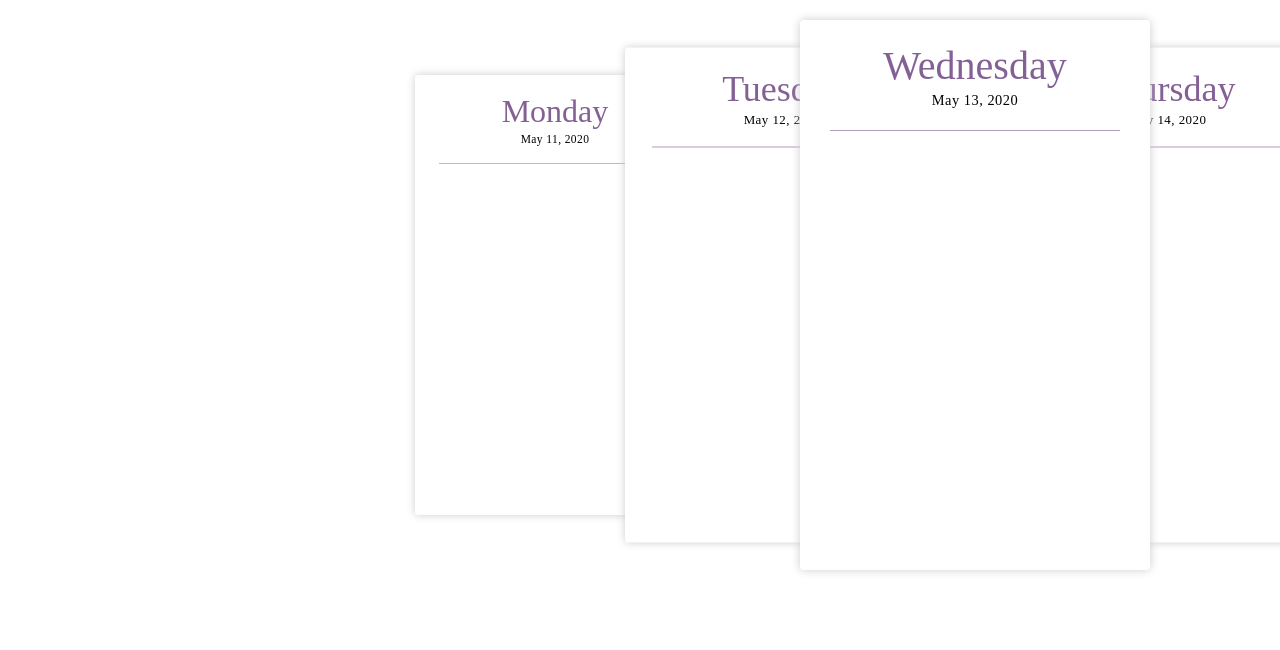
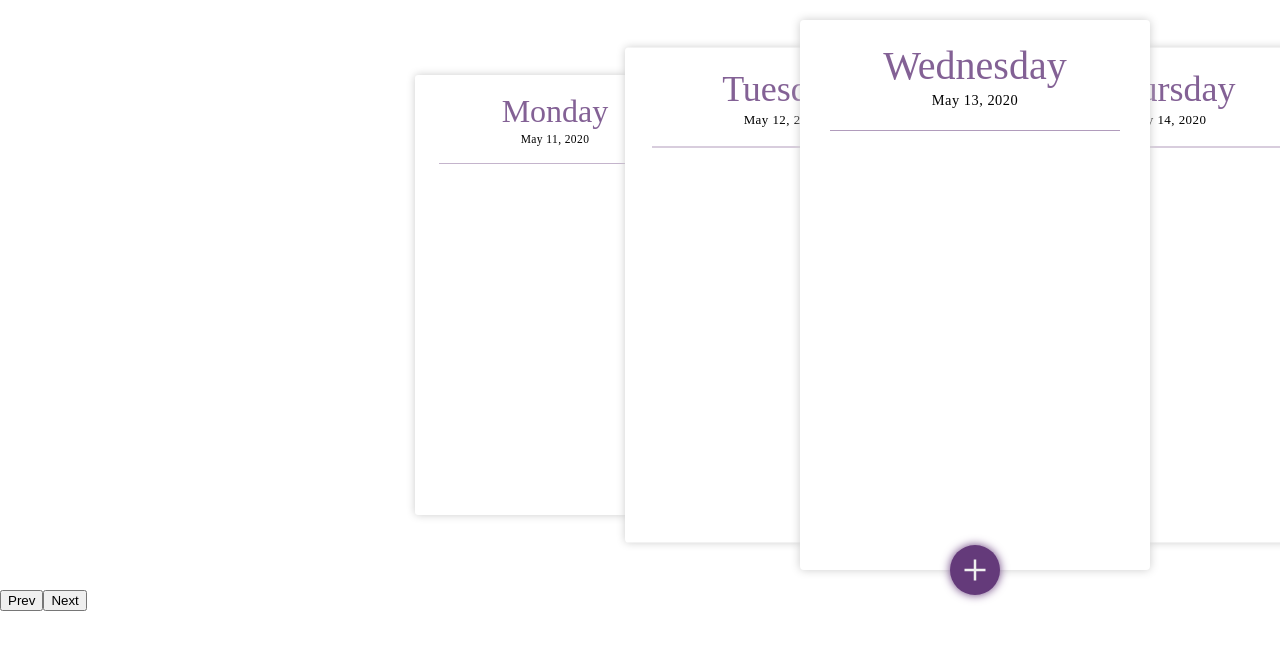
Before and after one commit to leon-kfd/TodoListVitePratice, a Vue app: page / in a window 1280 px wide. Shown: the top 650 px of the page. Built offline with nearby package versions, Linux system fonts and the light colour scheme; a web font is replaced by a local one.

Commit message:
add prev next

```diff
--- a/components/Card.vue
+++ b/components/Card.vue
@@ -149,6 +149,9 @@ $main-color: #643a7a;
   flex-wrap: nowrap;
   flex-direction: column;
   background: #fff;
+  &:hover {
+    box-shadow: 0 0 30px #ccc;
+  }
   .head {
     padding: 20px 0;
     margin: 0 30px;
--- a/components/Home.vue
+++ b/components/Home.vue
@@ -3,13 +3,16 @@
     <Card v-for="(item,index) in dateArr"
           :key="item"
           :date="item"
+          :showAddBtn="index === ~~(DAY_NUM / 2)"
           :class="`date${index+1}`" />
   </div>
+  <button @click="handlePrev">Prev</button>
+  <button @click="handleNext">Next</button>
 </template>
 
 <script lang="ts">
 import { ref, reactive, computed, watch } from 'vue'
-import { DateFormat } from '../utils/helper.ts'
+import { DateFormat, DateCompute } from '../utils/helper.ts'
 import Card from './Card.vue'
 export default {
   name: 'Main',
@@ -17,19 +20,27 @@ export default {
     Card
   },
   setup() {
+    const DAY_NUM = 5
+    const oneDay = 24 * 60 * 60 * 1000
     let nowDate = ref(DateFormat(new Date()))
     let dateArr = computed(() => {
-      const DAY_NUM = 5
-      const i = ~~(DAY_NUM / 2) + 1
-      const oneDay = 24 * 60 * 60 * 1000
-      let date = new Date(nowDate.value)
-      date.setTime(date.getTime() - oneDay * i)
-      return Array.from({ length: DAY_NUM }, () =>
-        DateFormat(new Date(date.setTime(date.getTime() + oneDay)))
+      const i = ~~(DAY_NUM / 2)
+      let date = DateCompute(nowDate.value, 'substract', oneDay * i)
+      return Array.from({ length: DAY_NUM }, (item, index) =>
+        DateFormat(DateCompute(date, 'add', oneDay * index))
       )
     })
+    const handlePrev = () =>
+      (nowDate.value = DateFormat(
+        DateCompute(nowDate.value, 'substract', oneDay)
+      ))
+    const handleNext = () =>
+      (nowDate.value = DateFormat(DateCompute(nowDate.value, 'add', oneDay)))
     return {
-      dateArr
+      dateArr,
+      handlePrev,
+      handleNext,
+      DAY_NUM
     }
   }
 }
--- a/utils/helper.ts
+++ b/utils/helper.ts
@@ -1,4 +1,7 @@
-export const DateFormat = (date: Date, formatter: string = 'yyyy-MM-dd'): string => {
+export const DateFormat = (date: Date | string | number, formatter: string = 'yyyy-MM-dd'): string => {
+  if (typeof date !== 'object') {
+    date = new Date(date)
+  }
   const opt = {
     "y+": date.getFullYear().toString(),        // 年
     "M+": (date.getMonth() + 1).toString(),     // 月
@@ -15,3 +18,14 @@ export const DateFormat = (date: Date, formatter: string = 'yyyy-MM-dd'): string
   };
   return formatter;
 }
+
+export const DateCompute = (date: Date | string | number, type: string = 'add', time: number) => {
+  if (typeof date !== 'object') {
+    date = new Date(date)
+  }
+  if (type === 'add') {
+    return date.setTime(date.getTime() + time)
+  } else {
+    return date.setTime(date.getTime() - time)
+  }
+}
```
